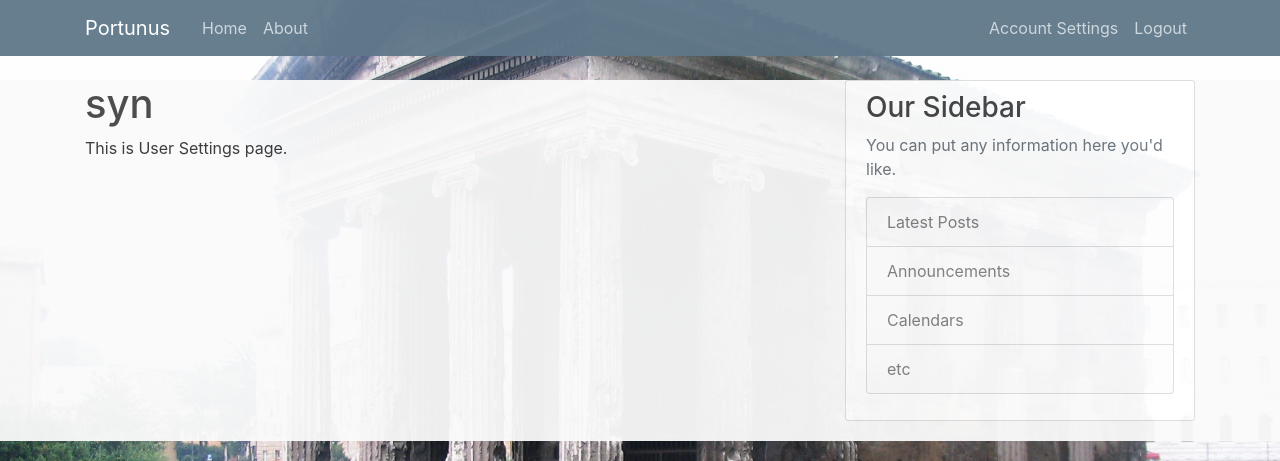
After one commit to mrdmnd/portunus, a Flask app: page /account in a window 1280 px wide. The commit adds this page. Shown: the top 461 px of the page. Run offline with Flask 2, Linux system fonts and the light colour scheme; a user stored in the database is signed in; some libraries are stand-ins or nearby versions.

Commit message:
[frontend] Add user authentication stuff.

```diff
--- a/frontend/portunus/__init__.py
+++ b/frontend/portunus/__init__.py
@@ -1,11 +1,17 @@
 from flask import Flask
 from flask_sqlalchemy import SQLAlchemy
+from flask_bcrypt import Bcrypt
+from flask_login import LoginManager
 
 app = Flask(__name__)
 app.config.from_object(__name__)
 app.config['SECRET_KEY'] = 'e38425d0dcea98645bee3b0f3f3aaf5b'
 app.config['SQLALCHEMY_DATABASE_URI'] = 'sqlite:///site.db'
 db = SQLAlchemy(app)
+bcrypt = Bcrypt(app)
+login_manager = LoginManager(app)
+login_manager.login_view = 'login'
+login_manager.login_message_category = 'info'
 
 
 # Load goes here to avoid circular dependency when loading `app` variable.
--- a/frontend/portunus/routes.py
+++ b/frontend/portunus/routes.py
@@ -1,10 +1,9 @@
 import os
-from flask import render_template, send_from_directory, url_for, flash, redirect
-from portunus import app
+from flask import render_template, send_from_directory, url_for, flash, redirect, request
+from portunus import app, db, bcrypt
 from portunus.forms import RegistrationForm, LoginForm
 from portunus.models import User, DungeonRoute
-
-
+from flask_login import login_user, logout_user, current_user, login_required
 
 
 @app.route('/favicon.ico')
@@ -24,20 +23,42 @@ def about():
 
 @app.route('/register', methods=["GET", "POST"])
 def register():
+    if current_user.is_authenticated:
+        return redirect(url_for('home'))
     form = RegistrationForm()
     if form.validate_on_submit():
-        flash(f'Account created for user {form.username.data}!', 'success')
-        return redirect(url_for('home'))
+        hashed_password = bcrypt.generate_password_hash(form.password.data).decode('utf-8')
+        user = User(username=form.username.data, email=form.email.data, password=hashed_password)
+        db.session.add(user)
+        db.session.commit()
+        flash(f'Your account has been created. You are now able to login!', 'success')
+        return redirect(url_for('login'))
 
     return render_template('register.html', title='Register', form=form)
 
 @app.route('/login', methods=["GET", "POST"])
 def login():
+    if current_user.is_authenticated:
+        return redirect(url_for('home'))
     form = LoginForm()
     if form.validate_on_submit():
-        if (form.email.data == 'admin@portunuspl.us' and form.password.data == 'password'):
-            flash('Logged into account!', 'success')
-            return redirect(url_for('home'))
+        # Check if any user exists with the submitted email.
+        # If such a user exists and the passwords match, log them in.
+        user = User.query.filter_by(email=form.email.data).first()
+        if user and bcrypt.check_password_hash(user.password, form.password.data):
+            login_user(user, remember=form.remember.data)
+            next_page = request.args.get('next')
+            return redirect(next_page if next_page else url_for('home'))
         else:
             flash('Login unsuccessful. Please check Email and Password.', 'danger')
     return render_template('login.html', title='Login', form=form)
+
+@app.route('/logout')
+def logout():
+    logout_user()
+    return redirect(url_for('home'))
+
+@app.route('/account')
+@login_required
+def account():
+    return render_template('account.html', title="Account")
--- /dev/null
+++ b/frontend/portunus/templates/account.html
@@ -0,0 +1,5 @@
+{% extends "layout.html" %}
+{% block content %}
+<h1>{{ current_user.username }}</h1>
+<p> This is User Settings page. </p>
+{% endblock content %}
--- a/frontend/portunus/templates/layout.html
+++ b/frontend/portunus/templates/layout.html
@@ -34,8 +34,13 @@
           </div>
           <!-- Navbar Right Side -->
           <div class="navbar-nav">
+            {% if current_user.is_authenticated %}
+            <a class="nav-item nav-link" href="{{ url_for('account') }}">Account Settings</a>
+            <a class="nav-item nav-link" href="{{ url_for('logout') }}">Logout</a>
+            {% else %}
             <a class="nav-item nav-link" href="{{ url_for('login') }}">Login</a>
             <a class="nav-item nav-link" href="{{ url_for('register') }}">Register</a>
+            {% endif %}
           </div>
         </div>
       </div>
```
Also changed, not shown: frontend/portunus/forms.py (+13 -1 lines), frontend/portunus/models.py (+7 -2 lines), frontend/portunus/site.db, frontend/portunus/templates/about.html (line endings or trailing spaces).
